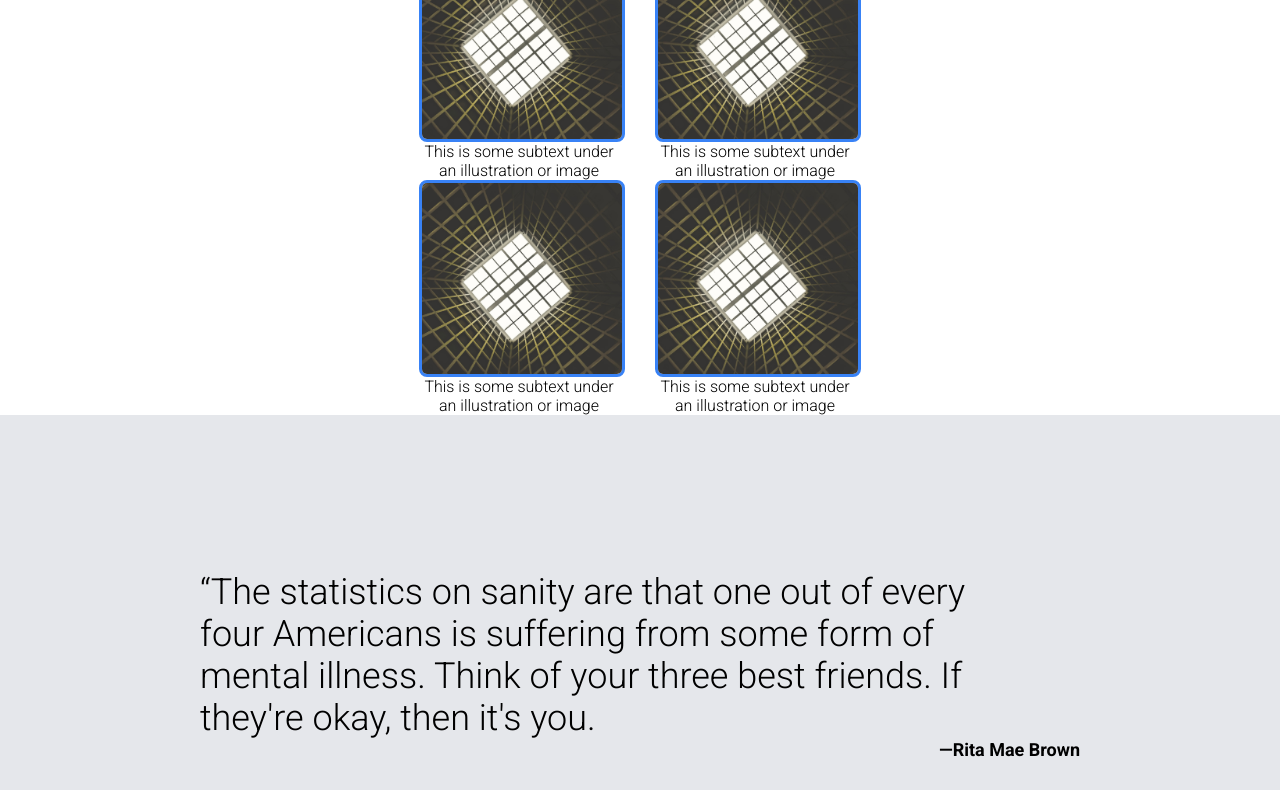
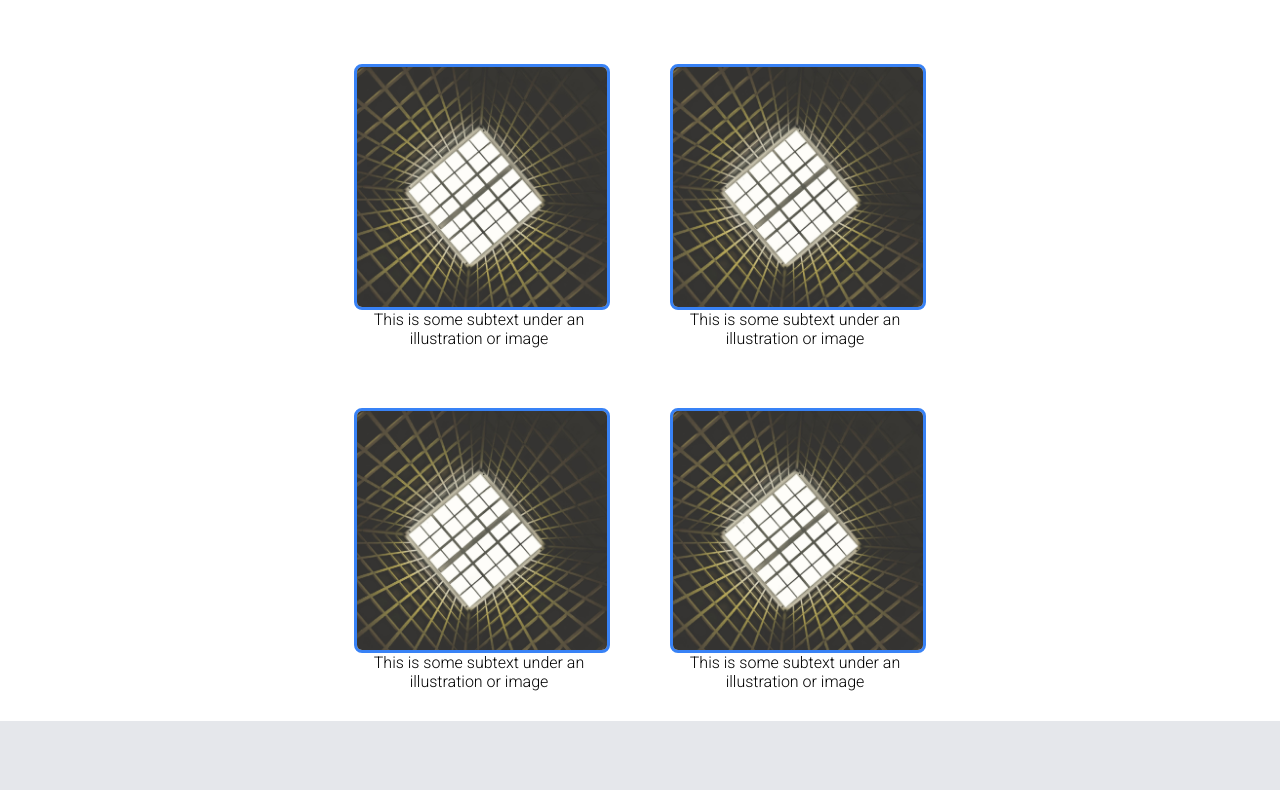
Before and after one commit to ZaKu1337/odin-landing-page, a plain HTML site: page index.html in a window 1280 px wide. Shown: the part 708-1498 px from the top of the page. Drawn offline with Linux system fonts and the light colour scheme.

Commit message:
Finish "info" part

```diff
--- a/styles.css
+++ b/styles.css
@@ -5,15 +5,16 @@ body {
     font-family: Roboto, sans-serif;
 }
 
-/* HEADER */
+/* HEADER  FIX WRAP */
 .header {
     display: flex;
-    justify-content: center;
+    justify-content: space-between;
     align-items: center;
     background-color: #1f2937;
     min-height: 60px;
     padding: 0 200px 0 200px;
     flex-wrap: wrap;
+    gap: 10px;
 }
 
 .header-logo {
@@ -21,7 +22,6 @@ body {
     font-weight: bold;
     font-size: 24px;
     flex-shrink: 0;
-    margin-right: 10px;
 }
 
 .header-ul {
@@ -30,7 +30,6 @@ body {
     gap: 10px;
     padding: 0;
     flex-shrink: 0;
-    margin-left: auto;
 }
 
 .header-li {
@@ -45,10 +44,11 @@ body {
     display: flex;
     background-color: #1f2937;
     min-height: 500px;
-    padding: 0 200px 0 200px;
+    padding: 20px 200px 20px 200px;
     align-items: center;
     justify-content: center;
     flex-wrap: wrap;
+    gap: 20px;
 }
 
 .hero-text {
@@ -59,7 +59,7 @@ body {
     flex-shrink: 0;
     align-self: center;
     font-size: 18px;
-    margin: 0 auto 0 auto;
+
 }
 .hero-title {
     font-weight: bolder;
@@ -92,44 +92,51 @@ body {
     flex-direction: column;
     min-height: 500px;
     background-color: white;
-    padding: 0 200px 0 200px;
+    padding: 0 100px 0 100px;
     align-items: center;
     justify-content: center;
 }
 
 .photos-title {
     text-align: center;
-    margin-bottom: 50px;
+    margin: 50px 0 50px 0;
     font-weight: bold;
     font-size: 36px;
+    min-width: 400px;
 }
 
 .photos {
     display: flex;
-    gap: 30px;
+    flex-wrap: wrap;
+    justify-content: center;
+    align-content: center;
+}
+
+.photo-container-big {
+    display: flex;
     text-align: center;
+    justify-content: center;
+    align-content: center;
 }
 
 .photo-container {
     display: flex;
     flex-direction: column;
+    margin: 30px;
 }
 
 .photo-text {
-    max-width: 200px;
+    max-width: 250px;
+    min-width: 125px;
 }
 
 .photo {
-    flex-grow: 1;
-    flex-shrink: 0;
-    width: 100%;
-    height: auto;
-    max-width: 200px;
-    min-width: 100px;
+    max-width: 250px;
     border-radius: 8px;
     border: 3px solid;
     border-color: #3882f6;
-
+    width: 100%;
+    height: auto;
 }
 
 /* QUOTE PART */
```
